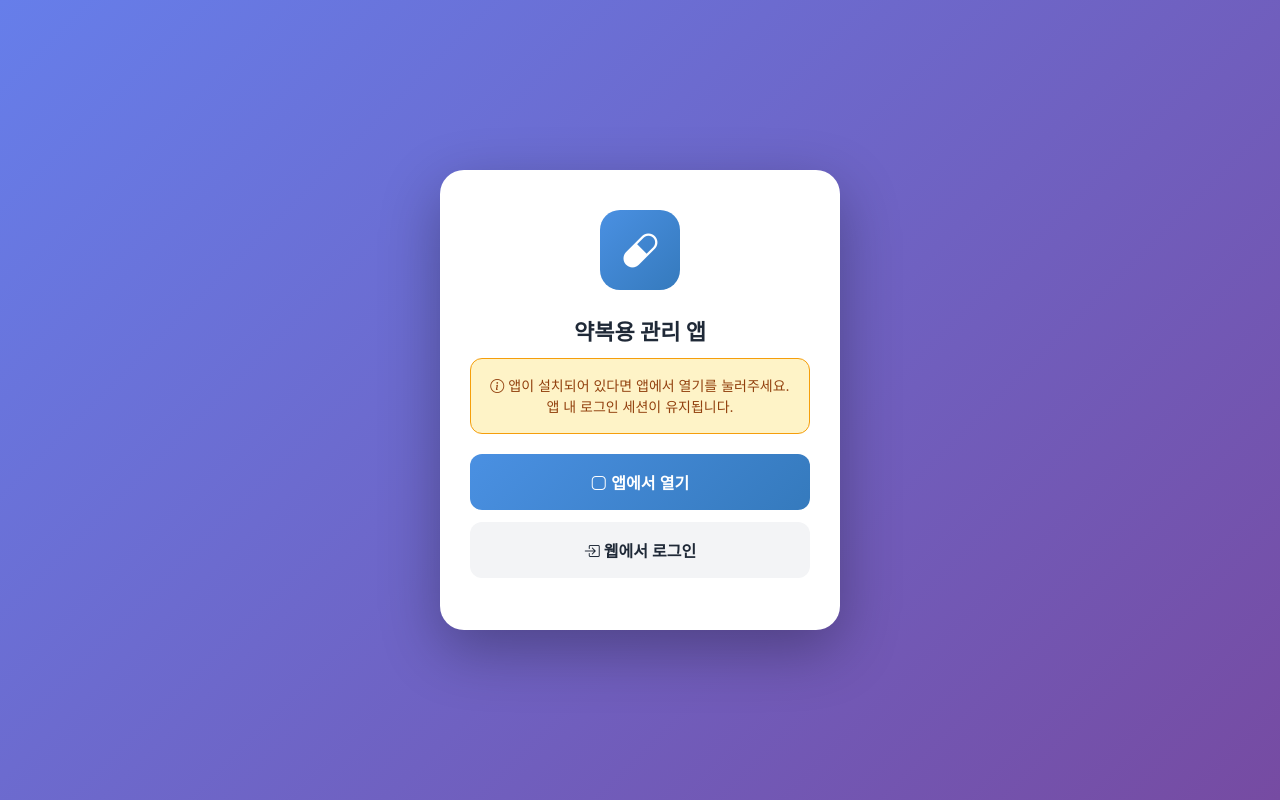
After one commit to hongddo324/medicine, a Spring app: page /app-launch in a window 1280 px wide. The commit adds this page. Run offline with Thymeleaf, Linux system fonts and the light colour scheme; the template is opened without the code that fills it, so the values that code supplies are empty; some of the project's set-up classes (security, data sources, template engines, error pages and the like) are left out, and stand-ins take their place.

Commit message:
feat: PWA 공유 링크 세션 유지 기능 구현
- AppLaunchController 추가: /app/launch 공개 진입점
- app-launch.html 추가: PWA 실행 및 세션 체크 페이지
- AuthInterceptor에 /app/launch 경로 허용
- daily-detail.html에서 /app/launch 사용하도록 수정

PWA 설치 환경에서 공유 링크 클릭 시:
1. /daily/{id} 미리보기 페이지 표시
2. "앱에서 보기" 클릭 → /app/launch로 이동
3. PWA 모드 감지 시 바로 타겟 URL로 리다이렉트
4. 브라우저 모드면 PWA 열기 안내 표시

```diff
--- a/src/main/java/com/medicine/interceptor/AuthInterceptor.java
+++ b/src/main/java/com/medicine/interceptor/AuthInterceptor.java
@@ -39,6 +39,7 @@ public class AuthInterceptor implements HandlerInterceptor {
             requestURI.startsWith("/images") ||
             requestURI.startsWith("/files") ||
             requestURI.startsWith("/daily/") ||
+            requestURI.startsWith("/app/launch") ||
             requestURI.startsWith("/icons") ||
             requestURI.equals("/manifest.json") ||
             requestURI.equals("/service-worker.js")) {
--- /dev/null
+++ b/src/main/resources/templates/app-launch.html
@@ -0,0 +1,219 @@
+<!DOCTYPE html>
+<html lang="ko" xmlns:th="http://www.thymeleaf.org">
+<head>
+    <meta charset="UTF-8">
+    <meta name="viewport" content="width=device-width, initial-scale=1.0, maximum-scale=1.0, user-scalable=no">
+    <title>앱으로 이동 중... - 약복용 관리 앱</title>
+    <meta name="theme-color" content="#4A90E2">
+
+    <!-- PWA 관련 -->
+    <link rel="manifest" href="/manifest.json">
+    <link rel="apple-touch-icon" href="/icons/icon-192x192.png">
+    <meta name="mobile-web-app-capable" content="yes">
+    <meta name="apple-mobile-web-app-capable" content="yes">
+    <meta name="apple-mobile-web-app-status-bar-style" content="default">
+    <meta name="apple-mobile-web-app-title" content="약복용">
+
+    <link href="https://cdn.jsdelivr.net/npm/bootstrap-icons@1.11.1/font/bootstrap-icons.css" rel="stylesheet">
+    <style>
+        :root {
+            --primary: #4A90E2;
+        }
+        * { margin: 0; padding: 0; box-sizing: border-box; }
+        body {
+            font-family: -apple-system, BlinkMacSystemFont, 'Segoe UI', Roboto, sans-serif;
+            background: linear-gradient(135deg, #667eea 0%, #764ba2 100%);
+            min-height: 100vh;
+            display: flex;
+            align-items: center;
+            justify-content: center;
+            padding: 20px;
+        }
+        .container {
+            background: white;
+            border-radius: 24px;
+            box-shadow: 0 20px 60px rgba(0, 0, 0, 0.3);
+            max-width: 400px;
+            width: 100%;
+            padding: 40px 30px;
+            text-align: center;
+        }
+        .icon {
+            width: 80px;
+            height: 80px;
+            background: linear-gradient(135deg, var(--primary) 0%, #357abd 100%);
+            border-radius: 20px;
+            display: flex;
+            align-items: center;
+            justify-content: center;
+            margin: 0 auto 24px;
+        }
+        .icon i {
+            font-size: 36px;
+            color: white;
+        }
+        h1 {
+            font-size: 22px;
+            color: #1f2937;
+            margin-bottom: 12px;
+        }
+        .status {
+            color: #6b7280;
+            font-size: 15px;
+            margin-bottom: 24px;
+            line-height: 1.6;
+        }
+        .spinner {
+            width: 40px;
+            height: 40px;
+            border: 4px solid #e5e7eb;
+            border-top-color: var(--primary);
+            border-radius: 50%;
+            animation: spin 1s linear infinite;
+            margin: 0 auto 24px;
+        }
+        @keyframes spin {
+            to { transform: rotate(360deg); }
+        }
+        .btn {
+            display: block;
+            width: 100%;
+            padding: 16px;
+            border-radius: 12px;
+            font-size: 16px;
+            font-weight: 600;
+            cursor: pointer;
+            transition: all 0.3s;
+            text-decoration: none;
+            border: none;
+            margin-bottom: 12px;
+        }
+        .btn-primary {
+            background: linear-gradient(135deg, #4A90E2 0%, #357abd 100%);
+            color: white;
+        }
+        .btn-secondary {
+            background: #f3f4f6;
+            color: #1f2937;
+        }
+        .hidden { display: none; }
+        .message {
+            background: #fef3c7;
+            border: 1px solid #f59e0b;
+            border-radius: 12px;
+            padding: 16px;
+            margin-bottom: 20px;
+            color: #92400e;
+            font-size: 14px;
+            line-height: 1.5;
+        }
+    </style>
+</head>
+<body>
+    <div class="container">
+        <div class="icon">
+            <i class="bi bi-capsule"></i>
+        </div>
+
+        <!-- 로딩 상태 -->
+        <div id="loading-state">
+            <div class="spinner"></div>
+            <h1>앱으로 이동 중...</h1>
+            <p class="status">잠시만 기다려주세요</p>
+        </div>
+
+        <!-- PWA 미설치 또는 세션 없음 -->
+        <div id="fallback-state" class="hidden">
+            <h1>약복용 관리 앱</h1>
+            <div class="message">
+                <i class="bi bi-info-circle"></i>
+                앱이 설치되어 있다면 앱에서 열기를 눌러주세요.<br>
+                앱 내 로그인 세션이 유지됩니다.
+            </div>
+
+            <button class="btn btn-primary" onclick="openPWA()">
+                <i class="bi bi-app"></i> 앱에서 열기
+            </button>
+
+            <a th:href="@{/login(redirect=${targetUrl})}" class="btn btn-secondary">
+                <i class="bi bi-box-arrow-in-right"></i> 웹에서 로그인
+            </a>
+        </div>
+    </div>
+
+    <script th:inline="javascript">
+        const targetUrl = [[${targetUrl}]];
+        const isLoggedIn = [[${isLoggedIn}]];
+
+        // PWA standalone 모드 감지
+        function isPWAMode() {
+            return window.matchMedia('(display-mode: standalone)').matches
+                || window.navigator.standalone === true
+                || document.referrer.includes('android-app://');
+        }
+
+        // PWA에서 실행 중이면 바로 리다이렉트
+        if (isPWAMode()) {
+            console.log('Running in PWA mode, redirecting to:', targetUrl);
+            window.location.href = targetUrl;
+        } else {
+            // 브라우저에서 실행 중
+            console.log('Running in browser mode');
+
+            // 잠시 후 fallback UI 표시
+            setTimeout(() => {
+                document.getElementById('loading-state').classList.add('hidden');
+                document.getElementById('fallback-state').classList.remove('hidden');
+            }, 1500);
+
+            // PWA 자동 실행 시도 (intent URL for Android)
+            tryOpenPWA();
+        }
+
+        function tryOpenPWA() {
+            const fullUrl = window.location.origin + targetUrl;
+
+            // Android Intent URL 시도
+            if (/android/i.test(navigator.userAgent)) {
+                // Intent URL로 PWA 실행 시도
+                const intentUrl = `intent:${fullUrl}#Intent;scheme=https;package=com.example.pwa;end`;
+
+                // 먼저 일반 URL로 시도 (Chrome이 PWA를 인식하면 앱으로 열림)
+                const link = document.createElement('a');
+                link.href = fullUrl;
+                link.target = '_blank';
+                link.rel = 'noopener';
+
+                // 잠시 후 클릭 트리거
+                setTimeout(() => {
+                    // PWA 설치 확인 후 열기 시도
+                    if ('getInstalledRelatedApps' in navigator) {
+                        navigator.getInstalledRelatedApps().then(apps => {
+                            console.log('Installed related apps:', apps);
+                        });
+                    }
+                }, 500);
+            }
+        }
+
+        function openPWA() {
+            const fullUrl = window.location.origin + targetUrl;
+
+            // 새 창으로 열기 - Android에서 PWA 설치 시 앱으로 열림
+            const newWindow = window.open(fullUrl, '_blank');
+
+            // 팝업이 차단된 경우 직접 이동
+            if (!newWindow || newWindow.closed) {
+                window.location.href = fullUrl;
+            }
+        }
+
+        // Service Worker 등록
+        if ('serviceWorker' in navigator) {
+            navigator.serviceWorker.register('/service-worker.js')
+                .then(() => console.log('Service Worker registered'))
+                .catch(err => console.log('SW registration failed:', err));
+        }
+    </script>
+</body>
+</html>
```
Also changed, not shown: src/main/java/com/medicine/controller/AppLaunchController.java (added, +57 -0 lines), src/main/resources/templates/daily-detail.html (+3 -4 lines).
